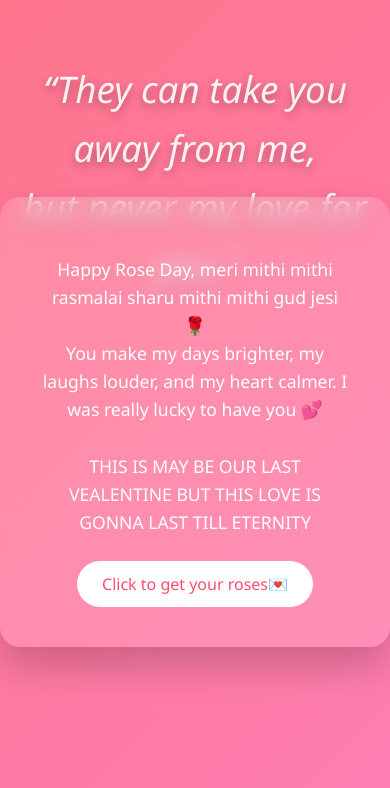
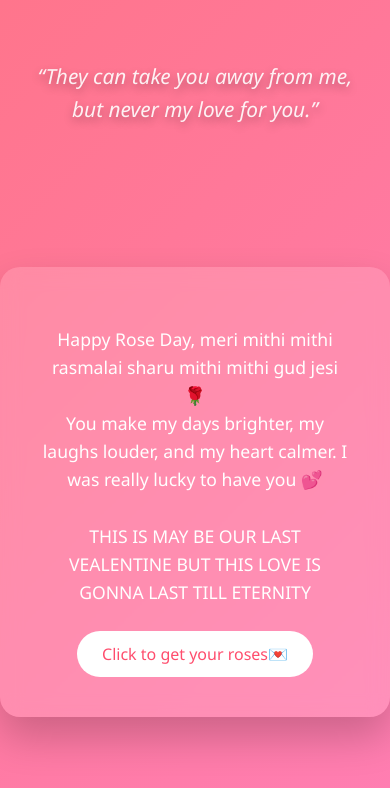
Before and after one commit to nikhilbajajj/r9x2-site-nb111, a plain HTML site: page rose.html in a window 390 px wide. Drawn offline with Linux system fonts and the light colour scheme.

Commit message:
Refactor rose.html for better layout and design
Updated styles and structure for improved layout and responsiveness.

```diff
--- a/rose.html
+++ b/rose.html
@@ -14,9 +14,12 @@
       align-items: center;
       justify-content: center;
       color: #fff;
-      overflow: hidden;
+      overflow-x: hidden;
+      min-height: 100vh;
     }
     .card {
+      margin-top: 140px;
+      z-index: 1;
       background: rgba(255, 255, 255, 0.15);
       backdrop-filter: blur(10px);
       padding: 40px;
@@ -52,10 +55,11 @@
       display: none;
     }
     .quote {
+      z-index: 2;
       position: absolute;
       top: 60px;
       text-align: center;
-      font-size: 2.3rem;
+      font-size: 1.3rem;
       font-style: italic;
       color: rgba(255, 255, 255, 0.9);
       max-width: 90%;
```
